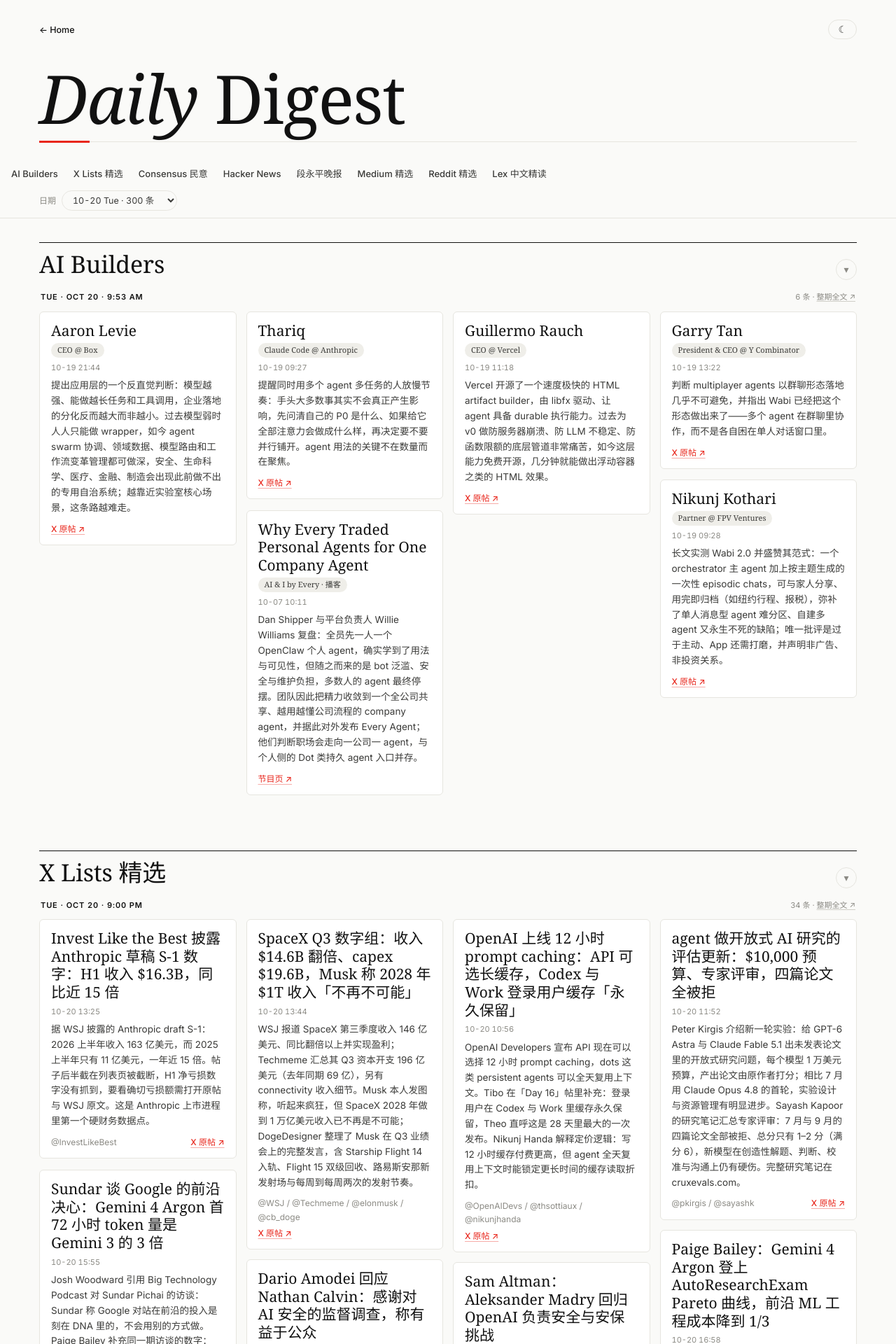
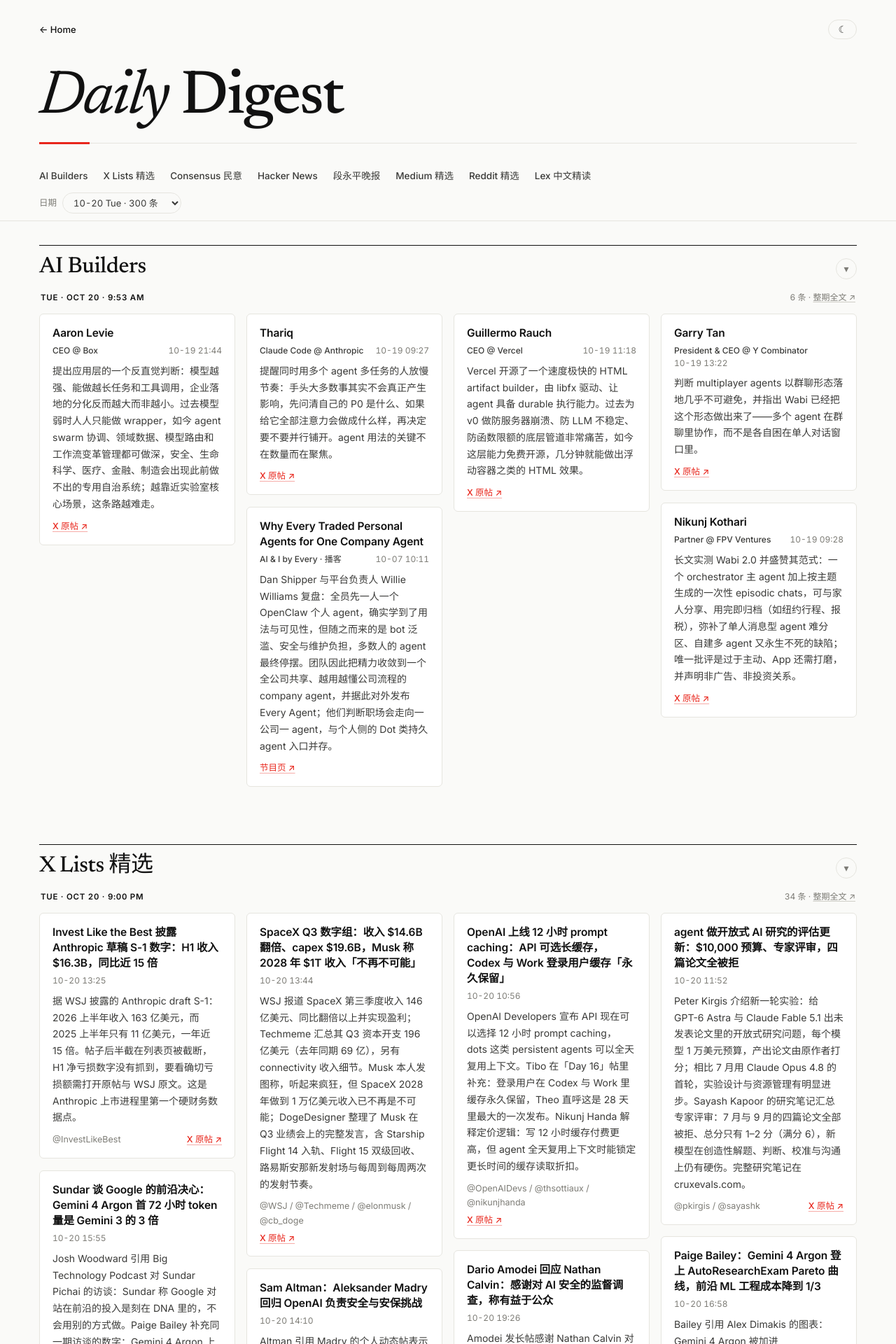
Before and after one commit to cptidiot/mzhao.me, a Jekyll site: the page built from digest/index.html, in a window 1280 px wide. Shown: the top 1920 px of the page at 70% size. Built offline with Jekyll 4.4.1, drawn with Linux system fonts in a browser that asks for light colours; some web fonts are replaced.

Commit message:
Digest: center section nav, quieter source line, sturdier type
- Section nav and date filter now sit in the same centered .wrap as the masthead
- Replace the grey role pill with a plain meta line (source left, time right)
- Swap thin Instrument Serif for Newsreader on display heads; card titles move to Inter/PingFang 600
- Bump small text sizes and raise muted/body contrast in both themes
- Issue layout gets the same display font and a 16px body

Co-Authored-By: Claude Opus 5.5 <noreply@anthropic.com>

```diff
--- a/digest/index.html
+++ b/digest/index.html
@@ -18,7 +18,7 @@ title: Daily Digest
 <meta name="theme-color" content="#0c0c0c" media="(prefers-color-scheme: dark)">
 <link rel="preconnect" href="https://fonts.googleapis.com">
 <link rel="preconnect" href="https://fonts.gstatic.com" crossorigin>
-<link rel="stylesheet" href="https://fonts.googleapis.com/css2?family=Instrument+Serif:ital@0;1&family=Inter:wght@400;500;600&display=swap">
+<link rel="stylesheet" href="https://fonts.googleapis.com/css2?family=Newsreader:ital,opsz,wght@0,6..72,400..600;1,6..72,400..600&family=Inter:wght@400;500;600&display=swap">
 <style>
 /* Layout: masthead → sticky source nav + date filter → one section per source; each section is a 4-col (2-col on phones) masonry grid of entry cards, newest issue first. */
 :root {
@@ -26,30 +26,31 @@ title: Daily Digest
   --card: #ffffff;
   --ink: #111111;
   --text: #3a3a38;
-  --muted: #8b8a84;
+  --muted: #7d7c76;
   --line: #e6e5df;
   --line-hover: #cfcec7;
   --accent: #e8261c;
   --accent-soft: rgba(232, 38, 28, .38);
   --track: #efeee9;
 
-  --f-display: "Instrument Serif", "Songti SC", "Noto Serif SC", "Source Han Serif SC", Georgia, serif;
-  --f-body: "Inter", -apple-system, BlinkMacSystemFont, "PingFang SC", "Hiragino Sans GB", "Microsoft YaHei", sans-serif;
+  /* Display serif for masthead + section heads only; everything you actually read is set in Inter / PingFang. */
+  --f-display: "Newsreader", "Songti SC", "Noto Serif SC", "Source Han Serif SC", Georgia, serif;
+  --f-body: "Inter", -apple-system, BlinkMacSystemFont, "PingFang SC", "Hiragino Sans GB", "Noto Sans SC", "Microsoft YaHei", sans-serif;
 
-  --gap: 14px;
+  --gap: 16px;
   --radius: 6px;
   --maxw: 1200px;
   --nav-h: 46px;
 }
 @media (prefers-color-scheme: dark) {
   :root:not([data-theme="light"]) {
-    --bg: #0c0c0c; --card: #161616; --ink: #f1f0ec; --text: #b7b6b0; --muted: #77766f;
+    --bg: #0c0c0c; --card: #161616; --ink: #f1f0ec; --text: #c2c1bb; --muted: #8a8983;
     --line: #262624; --line-hover: #3a3a37; --accent: #ff4a3d; --accent-soft: rgba(255, 74, 61, .45); --track: #232321;
     color-scheme: dark;
   }
 }
 :root[data-theme="dark"] {
-  --bg: #0c0c0c; --card: #161616; --ink: #f1f0ec; --text: #b7b6b0; --muted: #77766f;
+  --bg: #0c0c0c; --card: #161616; --ink: #f1f0ec; --text: #c2c1bb; --muted: #8a8983;
   --line: #262624; --line-hover: #3a3a37; --accent: #ff4a3d; --accent-soft: rgba(255, 74, 61, .45); --track: #232321;
   color-scheme: dark;
 }
@@ -62,9 +63,10 @@ body {
   background: var(--bg);
   color: var(--text);
   font-family: var(--f-body);
-  font-size: 14px;
-  line-height: 1.6;
+  font-size: 15px;
+  line-height: 1.65;
   -webkit-font-smoothing: antialiased;
+  font-optical-sizing: auto;
 }
 body::before {
   content: ""; position: fixed; inset: 0 0 auto; z-index: 10;
@@ -84,7 +86,7 @@ a { color: inherit; }
 .mast { padding-block: 28px 22px; }
 .topbar {
   display: flex; justify-content: space-between; align-items: baseline; gap: 12px; flex-wrap: wrap;
-  font-size: 12.5px; color: var(--muted);
+  font-size: 13px; color: var(--muted);
 }
 .topbar a { text-decoration: none; color: var(--ink); font-weight: 500; }
 .topbar a:hover { color: var(--accent); }
@@ -102,16 +104,16 @@ a { color: inherit; }
   :root:not([data-theme="light"]) .themebtn .ico-moon { display: none; }
 }
 .mast h1 {
-  margin: 40px 0 18px;
+  margin: 40px 0 20px;
   font-family: var(--f-display);
-  font-weight: 400;
-  font-size: clamp(52px, 9vw, 96px);
-  line-height: .92;
-  letter-spacing: -.015em;
+  font-weight: 500;
+  font-size: clamp(48px, 8vw, 88px);
+  line-height: 1;
+  letter-spacing: -.025em;
   color: var(--ink);
   text-wrap: balance;
 }
-.mast h1 em { font-style: italic; }
+.mast h1 em { font-style: italic; font-weight: 400; }
 .rule { position: relative; height: 1px; background: var(--line); }
 .rule::before { content: ""; position: absolute; left: 0; top: -1px; width: 72px; height: 3px; background: var(--accent); }
 
@@ -129,19 +131,18 @@ a { color: inherit; }
 .secnav a {
   display: inline-flex; align-items: baseline; gap: 6px;
   padding: 13px 10px 11px; white-space: nowrap;
-  font-size: 13px; font-weight: 500; text-decoration: none; color: var(--text);
+  font-size: 13.5px; font-weight: 500; text-decoration: none; color: var(--text);
   border-bottom: 2px solid transparent;
 }
-.secnav a span { font-size: 11px; color: var(--muted); font-variant-numeric: tabular-nums; }
 .secnav a:hover { color: var(--ink); }
 .secnav a[aria-current="true"] { color: var(--ink); border-bottom-color: var(--accent); }
 .filterbar {
   display: flex; align-items: center; gap: 6px; flex-wrap: wrap;
   padding-block: 0 10px;
 }
-.filterbar .flabel { font-size: 12px; color: var(--muted); margin-right: 2px; }
+.filterbar .flabel { font-size: 12.5px; color: var(--muted); margin-right: 2px; }
 .dateselect {
-  font: inherit; font-size: 12.5px; line-height: 1.3; color: var(--text);
+  font: inherit; font-size: 13px; line-height: 1.3; color: var(--text);
   background: transparent; border: 1px solid var(--line); border-radius: 999px;
   padding: 5px 11px; cursor: pointer; font-variant-numeric: tabular-nums;
   max-width: 190px;
@@ -159,10 +160,9 @@ main.wrap { padding-block: 34px 72px; display: flex; flex-direction: column; gap
   border-top: 1px solid var(--ink);
 }
 .sec-head h2 {
-  margin: 0; font-family: var(--f-display); font-weight: 400;
-  font-size: clamp(26px, 3.4vw, 34px); line-height: 1.1; color: var(--ink); letter-spacing: -.005em;
+  margin: 0; font-family: var(--f-display); font-weight: 500;
+  font-size: clamp(26px, 3vw, 32px); line-height: 1.15; color: var(--ink); letter-spacing: -.015em;
 }
-.sec-meta { margin: 0; font-size: 12px; color: var(--muted); font-variant-numeric: tabular-nums; }
 .sec-toggle {
   flex: none; width: 30px; height: 30px; padding: 0;
   background: none; border: 1px solid var(--line); border-radius: 999px;
@@ -193,13 +193,13 @@ main.wrap { padding-block: 34px 72px; display: flex; flex-direction: column; gap
   display: flex; justify-content: space-between; align-items: baseline; gap: 4px 14px; flex-wrap: wrap;
   margin-top: 30px; padding: 9px 2px 0;
   border-top: 1px dashed var(--line-hover);
-  font-size: 11px; line-height: 1.5; color: var(--muted);
+  font-size: 12px; line-height: 1.5; color: var(--muted);
   font-variant-numeric: tabular-nums;
 }
 .sec .issue:first-of-type { margin-top: 0; padding-top: 0; border-top: none; }
-.issue + .grid { margin-top: 12px; }
+.issue + .grid { margin-top: 14px; }
 .issue b {
-  font-weight: 600; letter-spacing: .08em; text-transform: uppercase; color: var(--ink);
+  font-size: 11.5px; font-weight: 600; letter-spacing: .06em; text-transform: uppercase; color: var(--ink);
 }
 .issue a { color: var(--muted); text-underline-offset: 2px; text-decoration-color: var(--line-hover); }
 .issue a:hover { color: var(--accent); text-decoration-color: var(--accent); }
@@ -207,8 +207,8 @@ main.wrap { padding-block: 34px 72px; display: flex; flex-direction: column; gap
 /* ── Card ─────────────────────────────────── */
 .card {
   min-width: 0;
-  display: flex; flex-direction: column; gap: 7px;
-  padding: 14px 16px 13px;
+  display: flex; flex-direction: column; gap: 8px;
+  padding: 16px 18px 15px;
   background: var(--card);
   border: 1px solid var(--line);
   border-radius: var(--radius);
@@ -217,21 +217,22 @@ main.wrap { padding-block: 34px 72px; display: flex; flex-direction: column; gap
 .card:hover { border-color: var(--line-hover); }
 .card-title {
   margin: 0;
-  font-family: var(--f-display); font-weight: 400;
-  font-size: 21px; line-height: 1.22; color: var(--ink);
+  font-family: var(--f-body); font-weight: 600;
+  font-size: 15.5px; line-height: 1.42; letter-spacing: -.008em; color: var(--ink);
   overflow-wrap: anywhere; text-wrap: pretty;
 }
-.card-role {
-  display: block; width: fit-content; max-width: 100%;
-  margin-top: 5px; padding: 2px 9px;
-  font-size: 11px; font-weight: 500; line-height: 1.5;
-  color: var(--text); background: var(--track); border-radius: 999px;
+/* Meta line under the title: source / role, then time, as quiet text rather than a pill. */
+.card-meta {
+  display: flex; flex-wrap: wrap; justify-content: space-between; align-items: baseline; gap: 0 10px;
+  margin: -3px 0 0; font-size: 12px; line-height: 1.45; color: var(--muted);
+  font-variant-numeric: tabular-nums;
 }
-.card-time { margin: 0; font-size: 11px; line-height: 1.4; color: var(--muted); font-variant-numeric: tabular-nums; }
-.card-body { margin: 0; font-size: 13.5px; line-height: 1.62; color: var(--text); overflow-wrap: anywhere; }
+.card-role { min-width: 0; color: var(--text); font-weight: 500; overflow-wrap: anywhere; }
+.card-meta time { white-space: nowrap; }
+.card-body { margin: 0; font-size: 14px; line-height: 1.7; color: var(--text); overflow-wrap: anywhere; }
 .card-foot {
   display: flex; flex-wrap: wrap; justify-content: space-between; align-items: baseline; gap: 4px 10px;
-  margin-top: 2px; font-size: 12px;
+  margin-top: 2px; font-size: 12.5px;
 }
 .stat { color: var(--muted); font-variant-numeric: tabular-nums; }
 .src-link {
@@ -242,20 +243,21 @@ main.wrap { padding-block: 34px 72px; display: flex; flex-direction: column; gap
 .src-link:hover { text-decoration-color: var(--accent); }
 
 /* Consensus: lead-answer bar */
-.poll { display: flex; align-items: center; gap: 8px; font-size: 11.5px; color: var(--muted); font-variant-numeric: tabular-nums; }
+.poll { display: flex; align-items: center; gap: 8px; font-size: 12px; color: var(--muted); font-variant-numeric: tabular-nums; }
 .poll-track { flex: 1; height: 3px; border-radius: 2px; background: var(--track); overflow: hidden; }
 .poll-track i { display: block; height: 100%; width: var(--p); background: var(--accent); }
 .poll b { color: var(--ink); font-weight: 600; }
 
 @media (max-width: 640px) {
-  .card { padding: 11px 12px 11px; gap: 6px; }
-  .card-title { font-size: 17.5px; }
-  .card-body { font-size: 13px; line-height: 1.58; }
-  .card-foot { font-size: 11.5px; }
+  .card { padding: 12px 13px 12px; gap: 7px; }
+  .card-title { font-size: 14.5px; line-height: 1.4; }
+  .card-meta { font-size: 11.5px; }
+  .card-body { font-size: 13.5px; line-height: 1.65; }
+  .card-foot { font-size: 12px; }
   .mast h1 { margin-top: 30px; }
 }
 
-footer.site-foot { padding-block: 0 40px; font-size: 12px; color: var(--muted); }
+footer.site-foot { padding-block: 0 40px; font-size: 12.5px; color: var(--muted); }
 footer.site-foot .wrap { border-top: 1px solid var(--line); padding-top: 16px; }
 </style>
 </head>
@@ -279,7 +281,8 @@ footer.site-foot .wrap { border-top: 1px solid var(--line); padding-top: 16px; }
 </header>
 
 <div class="secnav">
-  <nav class="secnav-inner wrap" aria-label="来源">
+  <div class="wrap">
+  <nav class="secnav-inner" aria-label="来源">
     {% for sid in section_ids %}
     {% assign docs = site.digests | where: "section", sid | sort: "date" | reverse %}
     {% assign sec_items = 0 %}
@@ -299,7 +302,7 @@ footer.site-foot .wrap { border-top: 1px solid var(--line); padding-top: 16px; }
     <a href="#sec-{{ sid }}" data-navsec="sec-{{ sid }}">{{ sname }}</a>
     {% endfor %}
   </nav>
-  <div class="filterbar wrap" role="group" aria-label="按日期筛选">
+  <div class="filterbar" role="group" aria-label="按日期筛选">
     <span class="flabel">日期</span>
     <select class="dateselect" id="date-select" aria-label="选择日期">
       <option value="all">全部日期</option>
@@ -310,6 +313,7 @@ footer.site-foot .wrap { border-top: 1px solid var(--line); padding-top: 16px; }
       <option value="{{ d }}"{% if first_date %} selected{% assign first_date = false %}{% endif %}>{{ d | date: "%m-%d %a" }} · {{ dcount }} 条</option>
       {% endif %}{% endfor %}
     </select>
+  </div>
   </div>
 </div>
 
@@ -341,8 +345,8 @@ footer.site-foot .wrap { border-top: 1px solid var(--line); padding-top: 16px; }
     <div class="grid" data-masonry>
       {% for item in doc.items %}
       <article class="card" data-date="{{ doc.date | date: "%Y-%m-%d" }}">
-        <h3 class="card-title">{{ item.title | escape }}{% if item.role %}<span class="card-role">{{ item.role | escape }}</span>{% endif %}</h3>
-        {% if item.time %}<p class="card-time"><time>{{ item.time | escape }}</time></p>{% endif %}
+        <h3 class="card-title">{{ item.title | escape }}</h3>
+        {% if item.role or item.time %}<p class="card-meta">{% if item.role %}<span class="card-role">{{ item.role | escape }}</span>{% endif %}{% if item.time %}<time>{{ item.time | escape }}</time>{% endif %}</p>{% endif %}
         <p class="card-body">{{ item.summary | escape }}</p>
         {% if item.poll %}<div class="poll"><span class="poll-track"><i style="--p:{{ item.poll }}%"></i></span><span>{{ item.poll_label | escape }} <b>{{ item.poll }}%</b></span></div>{% endif %}
         <footer class="card-foot">{% if item.stat %}<span class="stat">{{ item.stat | escape }}</span>{% endif %}<a class="src-link" href="{{ item.url | escape }}" target="_blank" rel="noopener">{{ item.link_label | escape }} ↗</a></footer>
```
Also changed, not shown: _layouts/digest.html (+6 -6 lines).
